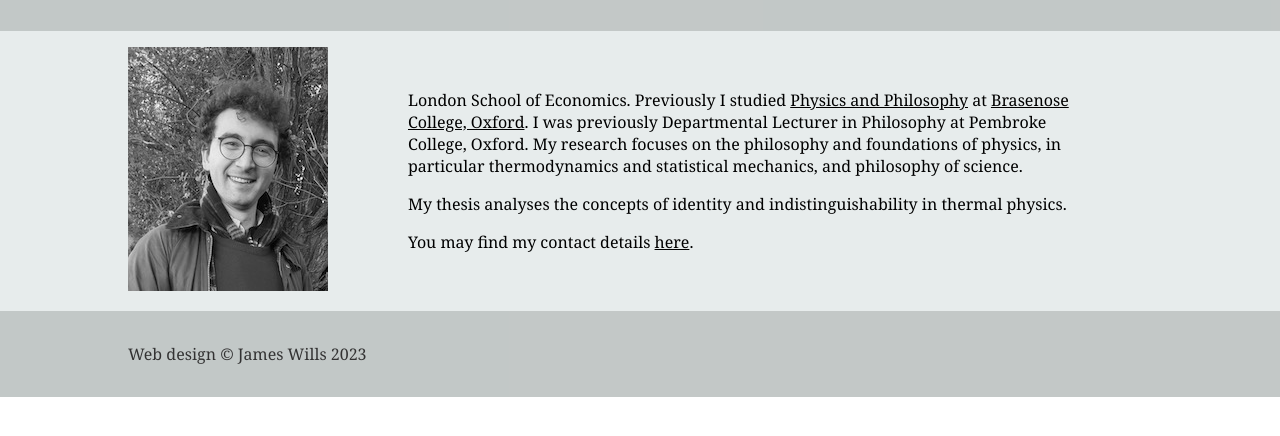
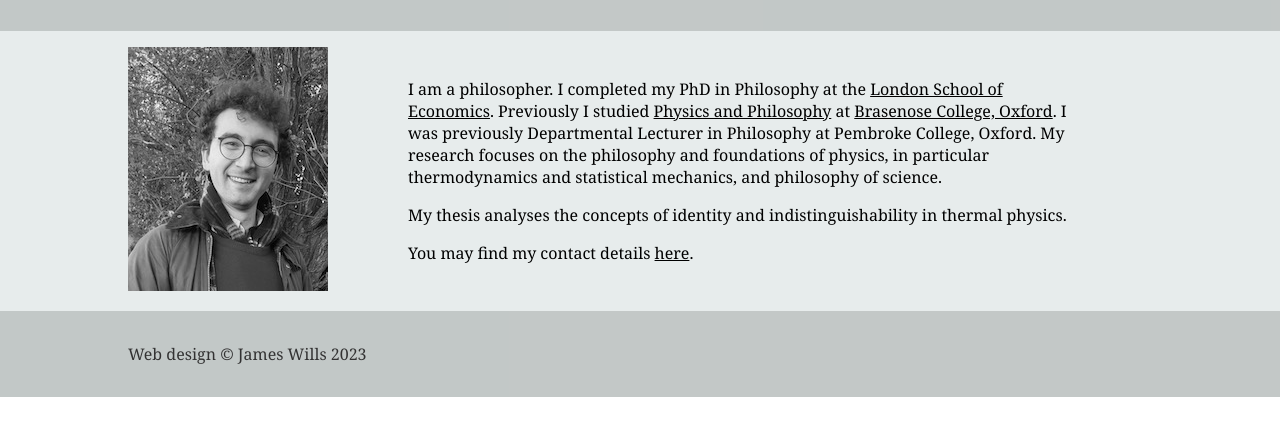
Before and after one commit to jamesjwills/jamesjwills.github.io, a plain HTML site: page index.html in a window 1280 px wide. Shown: the part 162-598 px from the top of the page. Drawn offline with nearby package versions, Linux system fonts and the light colour scheme; a web font is replaced by a local one.

Commit message:
edit tag

```diff
--- a/index.html
+++ b/index.html
@@ -27,7 +27,7 @@
                 <img src="resources/jameswills.jpeg">
             </div>
             <div class="spiel">
-                <p I a philosopher. I completed my PhD in Philosophy at the <a href='https://www.lse.ac.uk/philosophy/'>London School of Economics</a>. Previously I studied <a href='https://www.ox.ac.uk/admissions/undergraduate/courses-listing/physics-and-philosophy'>Physics and Philosophy</a> at <a href='https://www.bnc.ox.ac.uk/'>Brasenose College, Oxford</a>.
+                <p> I am a philosopher. I completed my PhD in Philosophy at the <a href='https://www.lse.ac.uk/philosophy/'>London School of Economics</a>. Previously I studied <a href='https://www.ox.ac.uk/admissions/undergraduate/courses-listing/physics-and-philosophy'>Physics and Philosophy</a> at <a href='https://www.bnc.ox.ac.uk/'>Brasenose College, Oxford</a>.
                     I was previously Departmental Lecturer in Philosophy at Pembroke College, Oxford. My research focuses on the philosophy and foundations of physics, in particular thermodynamics and statistical mechanics, and philosophy of science.</p>
 
                 <p>My thesis analyses the concepts of identity and indistinguishability in thermal physics.</p>
```
